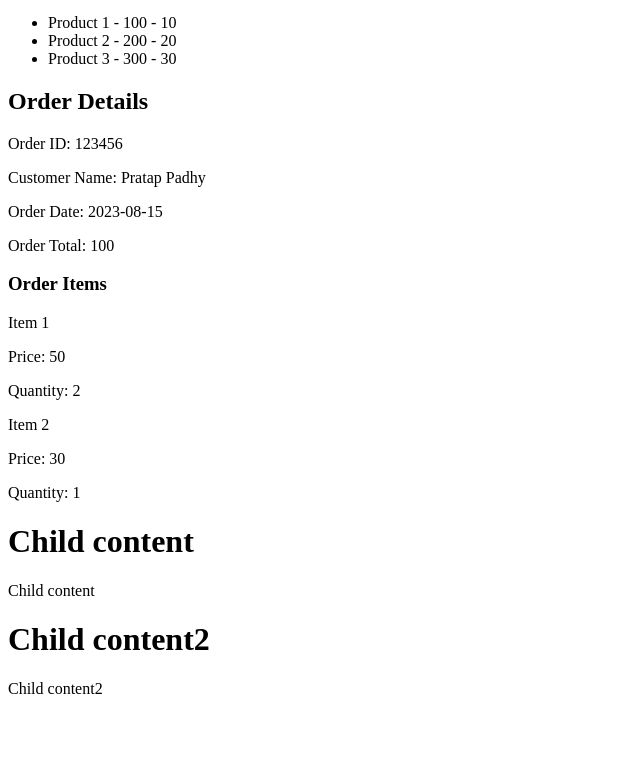
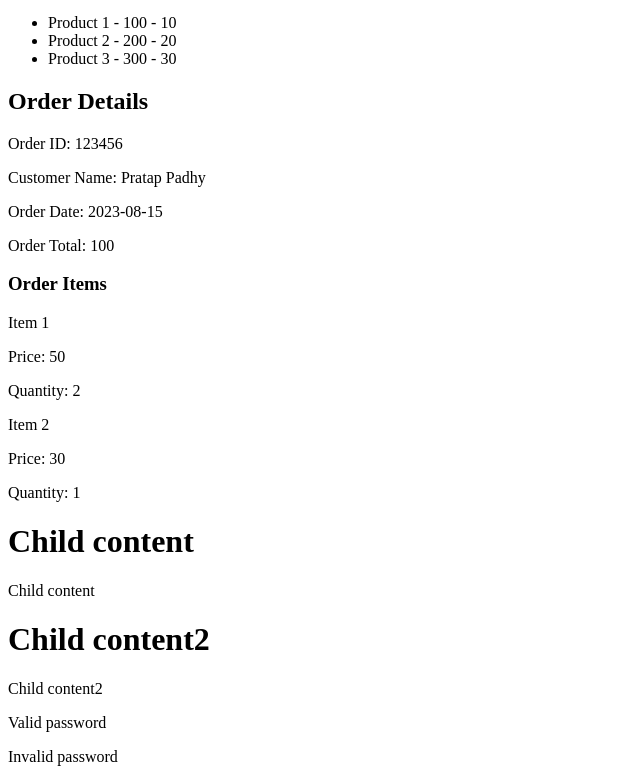
Before and after one commit to pratappadhy2005/react-starter, a React (Vite) app in the folder 11-End-To-End/react-demos/: page / in a window 1280 px wide. Shown: the part 336-1118 px from the top of the page, without its empty margins (0-640 px from the left). Before the commit the page ends 1050 px from the top, so only its background shows below. Built offline with nearby package versions, Linux system fonts and the light colour scheme.

Commit message:
-Added conditional rendering example

```diff
--- a/11-End-To-End/react-demos/src/App.jsx
+++ b/11-End-To-End/react-demos/src/App.jsx
@@ -4,6 +4,7 @@ import UserList from "./components/UserList"
 import ProductList from "./components/ProductList"
 import OrderDetails from "./components/props/OrderDetails"
 import Parent from "./components/children/Parent"
+import Password from "./components/conditional/Password"
 
 
 
@@ -16,6 +17,8 @@ const App = () => {
       <ProductList />
       <OrderDetails />
       <Parent />
+      <Password isValid={true} />
+      <Password isValid={false} />
     </div>
   )
 }
--- /dev/null
+++ b/11-End-To-End/react-demos/src/components/conditional/InvalidPassword.jsx
@@ -0,0 +1,11 @@
+import React from 'react'
+
+const InvalidPassword = () => {
+    return (
+        <div>
+            <p>Invalid password</p>
+        </div>
+    )
+}
+
+export default InvalidPassword
--- /dev/null
+++ b/11-End-To-End/react-demos/src/components/conditional/Password.jsx
@@ -0,0 +1,13 @@
+import React from 'react'
+import ValidPassword from './ValidPassword'
+import InvalidPassword from './InvalidPassword'
+
+const Password = (props) => {
+    return (
+        <div>
+            {props.isValid ? <ValidPassword /> : <InvalidPassword />}
+        </div>
+    )
+}
+
+export default Password
--- /dev/null
+++ b/11-End-To-End/react-demos/src/components/conditional/ValidPassword.jsx
@@ -0,0 +1,11 @@
+import React from 'react'
+
+const ValidPassword = () => {
+    return (
+        <div>
+            <p>Valid password</p>
+        </div>
+    )
+}
+
+export default ValidPassword
```
